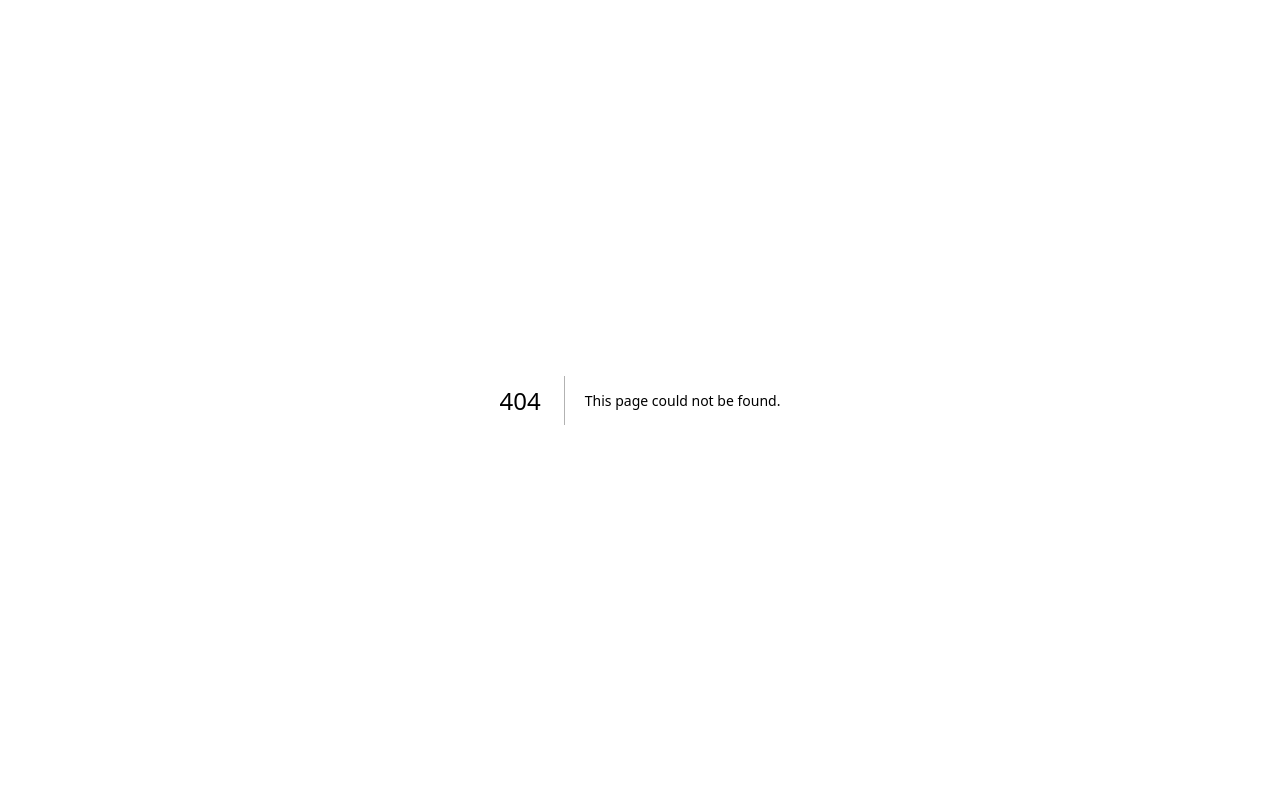
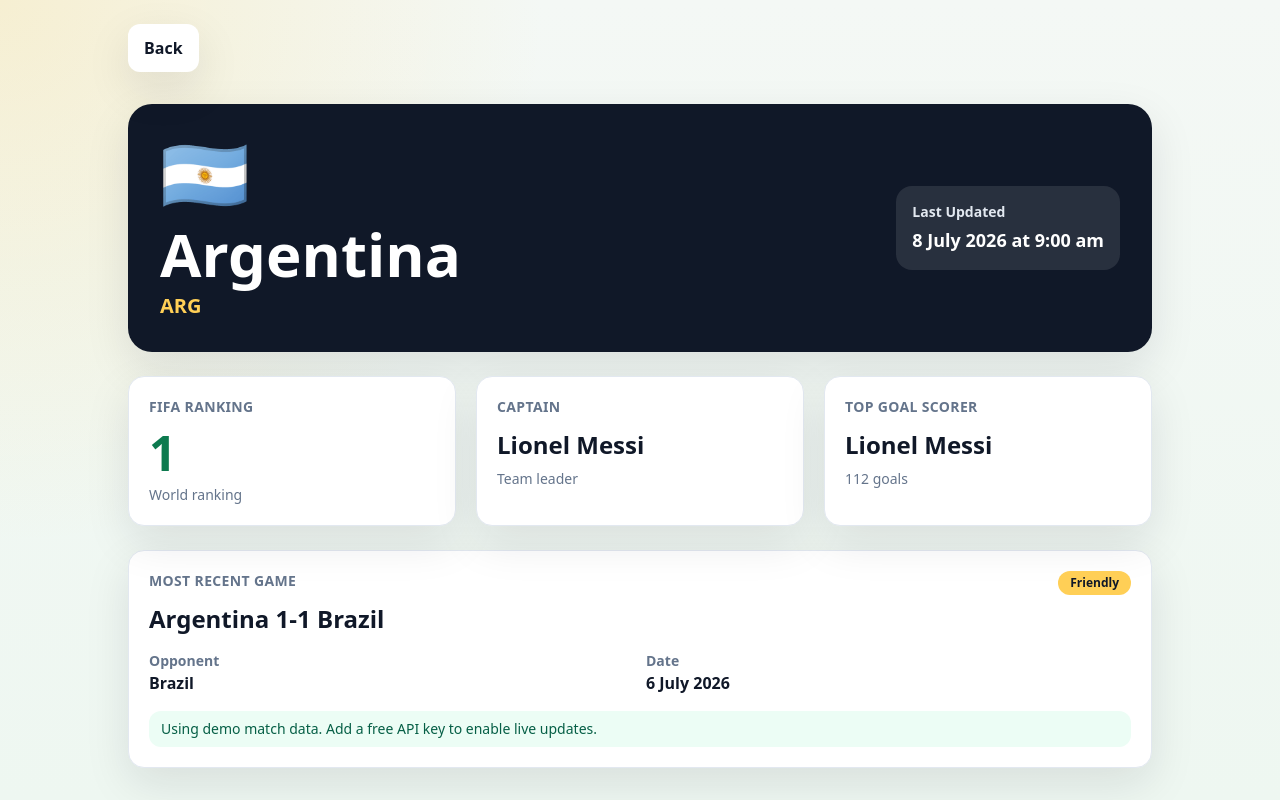
Before and after one commit to Neilcon11/world-soccer-teams-tracker, a Next.js app: page /team/argentina in a window 1280 px wide. Before the commit this address had no page. Built offline with nearby package versions, Linux system fonts and the light colour scheme.

Commit message:
Create page.tsx

```diff
--- /dev/null
+++ b/src/app/team/[id]/page.tsx
@@ -0,0 +1,42 @@
+import Link from "next/link";
+import { notFound } from "next/navigation";
+import { LastMatchCard } from "@/components/LastMatchCard";
+import { StatCard } from "@/components/StatCard";
+import { getTeamById, teams } from "@/data/teams";
+import { getLatestMatchForTeam } from "@/lib/apiFootball";
+import { formatDateTime, formatGoals, formatNullableNumber } from "@/lib/formatters";
+
+type TeamPageProps = {
+  params: Promise<{ id: string }>;
+};
+
+export function generateStaticParams() {
+  return teams.map((team) => ({ id: team.id }));
+}
+
+export default async function TeamPage({ params }: TeamPageProps) {
+  const { id } = await params;
+  const team = getTeamById(id);
+  if (!team) notFound();
+
+  const liveMatch = team.apiFootballTeamId ? await getLatestMatchForTeam(team.apiFootballTeamId) : null;
+  const latestMatch = liveMatch ?? team.lastMatchFallback;
+
+  return (
+    <main className="min-h-screen px-4 py-6 sm:px-6 lg:px-8">
+      <div className="mx-auto max-w-5xl">
+        <Link href="/" className="inline-flex min-h-11 items-center rounded-xl bg-white px-4 py-3 font-black text-night shadow-card transition hover:text-pitch">Back</Link>
+        <section className="mt-8 flex flex-col gap-6 rounded-3xl bg-night p-6 text-white shadow-card sm:p-8 md:flex-row md:items-center md:justify-between">
+          <div><p className="text-7xl" aria-hidden="true">{team.flagEmoji}</p><h1 className="mt-4 text-4xl font-black sm:text-6xl">{team.countryName}</h1><p className="mt-2 text-xl font-black text-sun">{team.fifaCode}</p></div>
+          <div className="rounded-2xl bg-white/10 p-4"><p className="text-sm font-bold text-slate-200">Last Updated</p><p className="mt-1 text-lg font-black">{formatDateTime(team.lastUpdated)}</p></div>
+        </section>
+        <section className="mt-6 grid grid-cols-1 gap-5 md:grid-cols-3">
+          <StatCard label="FIFA Ranking" value={formatNullableNumber(team.fifaRanking)} helper="World ranking" emphasis />
+          <StatCard label="Captain" value={team.captain} helper="Team leader" />
+          <StatCard label="Top Goal Scorer" value={team.topGoalScorer.name} helper={formatGoals(team.topGoalScorer.goals)} />
+        </section>
+        <section className="mt-6"><LastMatchCard match={latestMatch} isUsingDemoMatchData={!liveMatch} /></section>
+      </div>
+    </main>
+  );
+}
```
